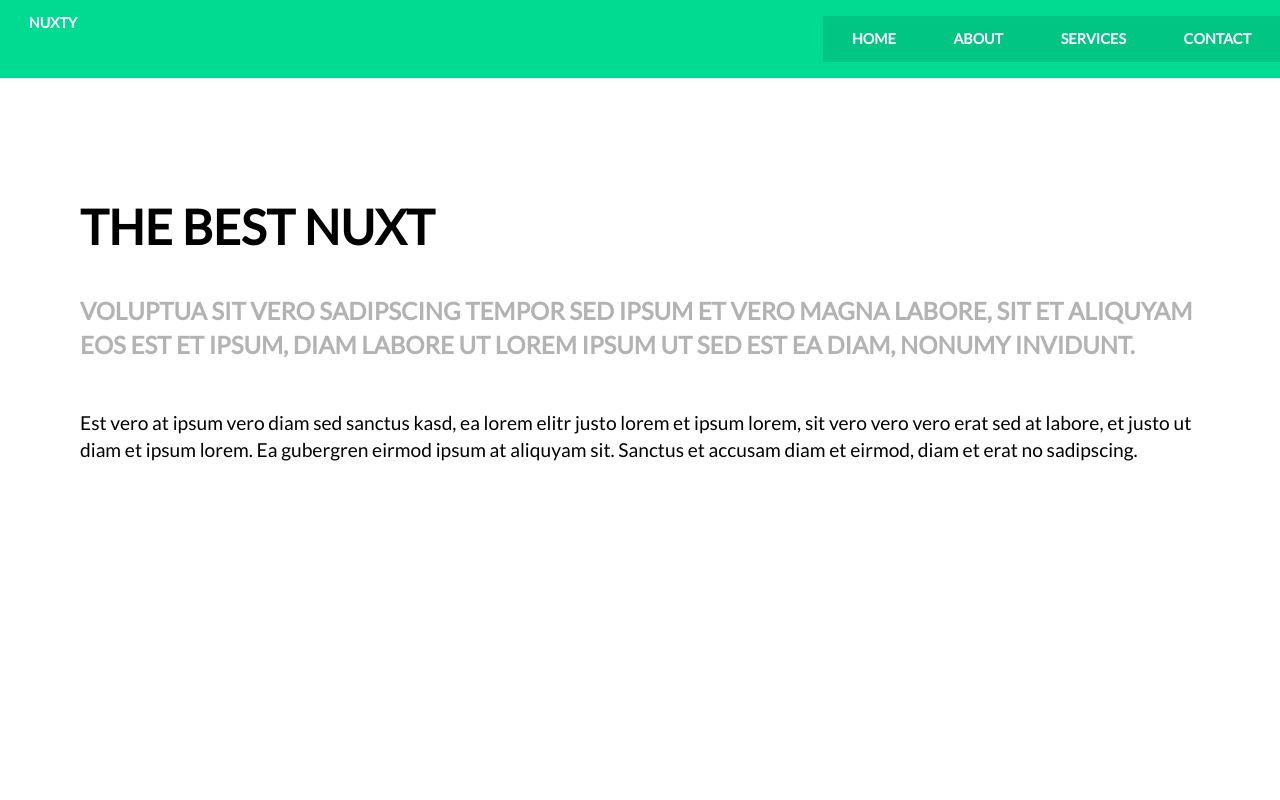
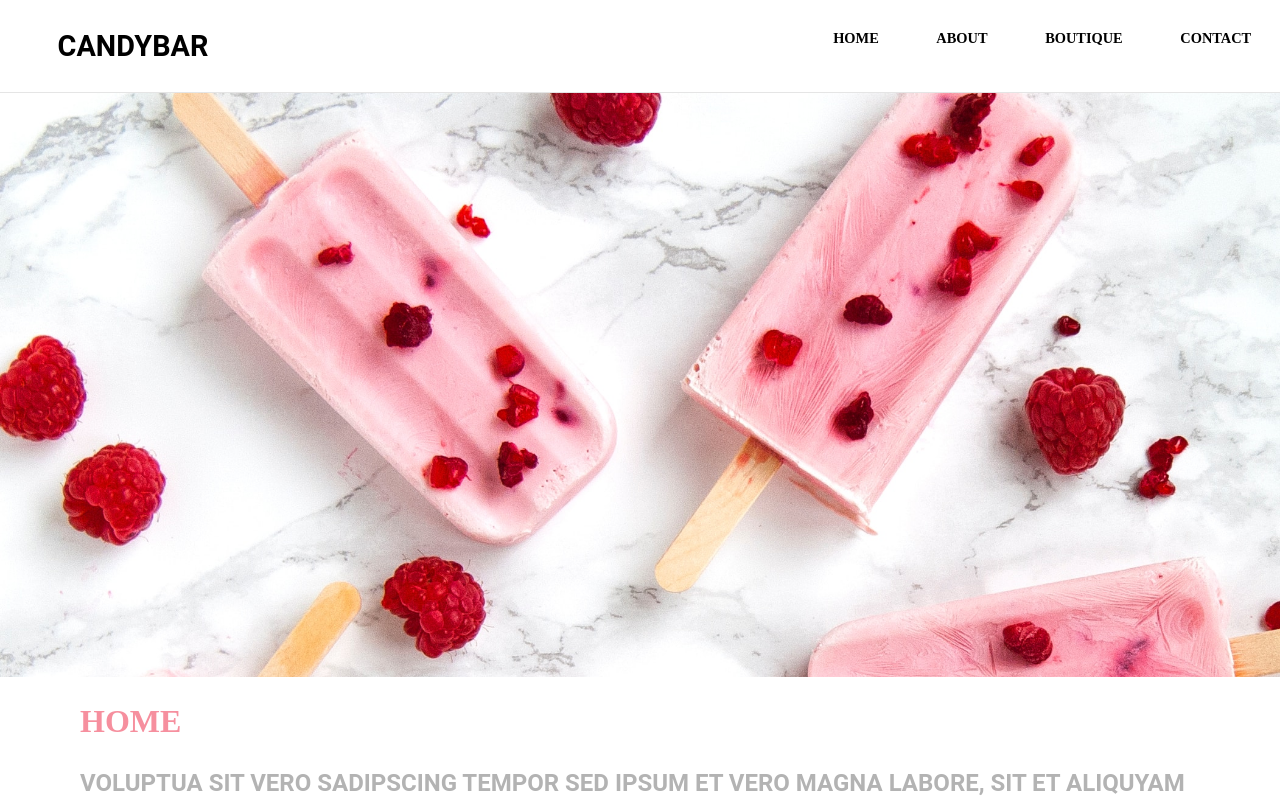
Before and after one commit to helene-andre/SweetBites, a Nuxt app: page / in a window 1280 px wide. Shown: the top 800 px of the page. Built offline with nearby package versions, Linux system fonts and the light colour scheme.

Commit message:
Update style & cleaning.

```diff
--- a/assets/css/main.scss
+++ b/assets/css/main.scss
@@ -1,7 +1,8 @@
 body {
-	font-family: Lato, Arial, Helvetica, sans-serif;
+	font-family: 'Roboto', Arial, Helvetica, sans-serif;
 	margin: 0;
 	padding: 0;
+	background-color: #fff;
 }
 
 section {
@@ -9,7 +10,9 @@ section {
 }
 
 h1 {
-	font-size: 3em;
+	font-family: 'Indie Flower';
+	font-size: 2em;
+	color: #f68f9e;
 	text-transform: uppercase;
 }
 
--- a/layouts/default.vue
+++ b/layouts/default.vue
@@ -1,15 +1,23 @@
 <template lang="pug">
-  div
-    Nav
-    nuxt
-
+div
+  Nav
+  nuxt
 </template>
 
 <script>
 import Nav from './partials/nav'
 
 export default {
-  components: { Nav }
+  components: { Nav },
+  head () {
+    return {
+      title: 'Home',
+      link: [
+        { href: 'https://fonts.googleapis.com/css?family=Roboto&display=swap', rel: 'stylesheet' },
+        { href: 'https://fonts.googleapis.com/css?family=Indie+Flower&display=swap', rel: 'stylesheet' }
+      ]
+    }
+  }
 }
 </script>
 
--- a/layouts/partials/nav.vue
+++ b/layouts/partials/nav.vue
@@ -1,6 +1,6 @@
 <template lang="pug">
 header
-  nuxt-link.logo(to="/") Nuxty
+  nuxt-link.logo.title(to="/") CandyBar
   nav
     ul.nav
       li
@@ -8,7 +8,7 @@ header
       li
         nuxt-link.nav__link(to="about") About
       li
-        nuxt-link.nav__link(to="service") Services
+        nuxt-link.nav__link(to="boutique") Boutique
       li
         nuxt-link.nav__link(to="contact") Contact
 </template>
@@ -21,31 +21,32 @@ export default {
 
 <style lang="scss">
 header {
-  background: rgb(0, 219, 146);
   display: grid;
   grid-template-columns: repeat(2,auto);
+  border-bottom: 1px solid rgba(0,0,0,0.1);
 }
+
+.logo.title {
+  font-size: 1.8em;
+}
+
 .logo, li a {
   padding: 1em 2em;
   display: block;
   text-transform: uppercase;
   text-decoration: none;
   font-weight: bold;
-  color: white;
+  color: #000;
   font-size: .9em;
 }
-nav {
-  justify-self: right;
-}
-ul {
-  list-style-type: none;
-}
-li {
-  display: inline;
-}
+
+nav {justify-self: right;}
+ul {list-style-type: none;}
+li {display: inline;}
+
 li a {
+  font-family: 'Indie Flower';
   padding: 1em 2em;
   display: inline-block;
-  background: rgba(0,0,0,0.1);
 }
 </style>
--- /dev/null
+++ b/pages/contact.vue
@@ -0,0 +1,15 @@
+<template lang="pug">
+section.container
+  h1 Contact
+
+</template>
+
+<script>
+export default {
+
+}
+</script>
+
+<style lang="scss">
+
+</style>
--- a/pages/index.vue
+++ b/pages/index.vue
@@ -1,6 +1,9 @@
 <template lang="pug">
-  section.container
-    h1 The best Nuxt
+div.home
+  .home__picture
+    img.picture(src="~/assets/images/home-background.jpg")
+  section.container.home__text
+    h1 Home
     p.subheading Voluptua sit vero sadipscing tempor sed ipsum et vero magna labore, sit et aliquyam eos est et ipsum, diam labore ut lorem ipsum ut sed est ea diam, nonumy invidunt.
     p Est vero at ipsum vero diam sed sanctus kasd, ea lorem elitr justo lorem et ipsum lorem, sit vero vero vero erat sed at labore, et justo ut diam et ipsum lorem. Ea gubergren eirmod ipsum at aliquyam sit. Sanctus et accusam diam et eirmod, diam et erat no sadipscing.
 </template>
@@ -24,5 +27,20 @@ export default {
 }
 </script>
 
-<style>
+<style lang="scss">
+.home {
+  &__picture {
+    height: 73vh;
+    overflow: hidden;
+    & .picture {
+      width: 100%;
+    }
+  }
+
+  &__text {
+    padding-top: 0;
+    // & h1 {color:#f68f9e;}
+  }
+}
+
 </style>
```
Also changed, not shown: pages/about.vue (+5 -5 lines).
